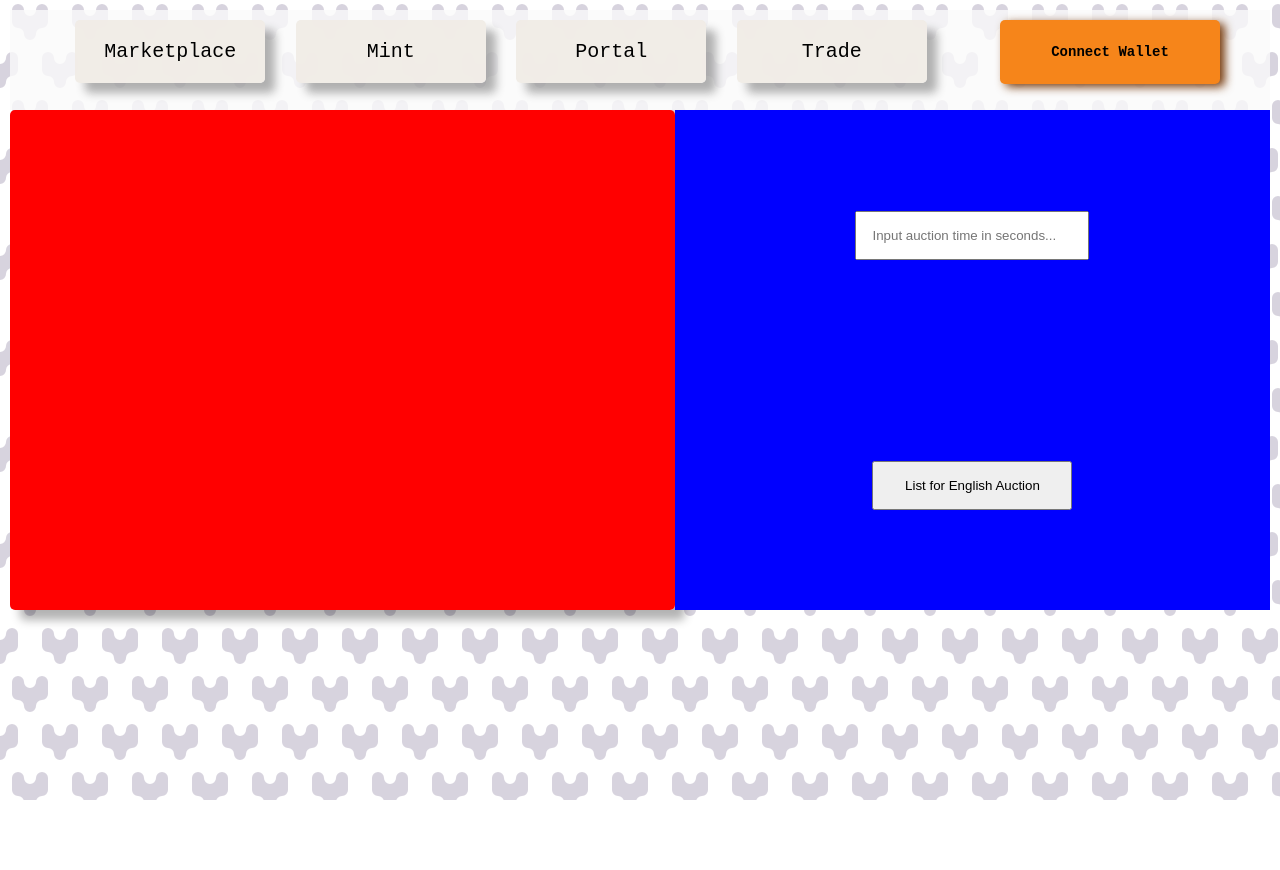
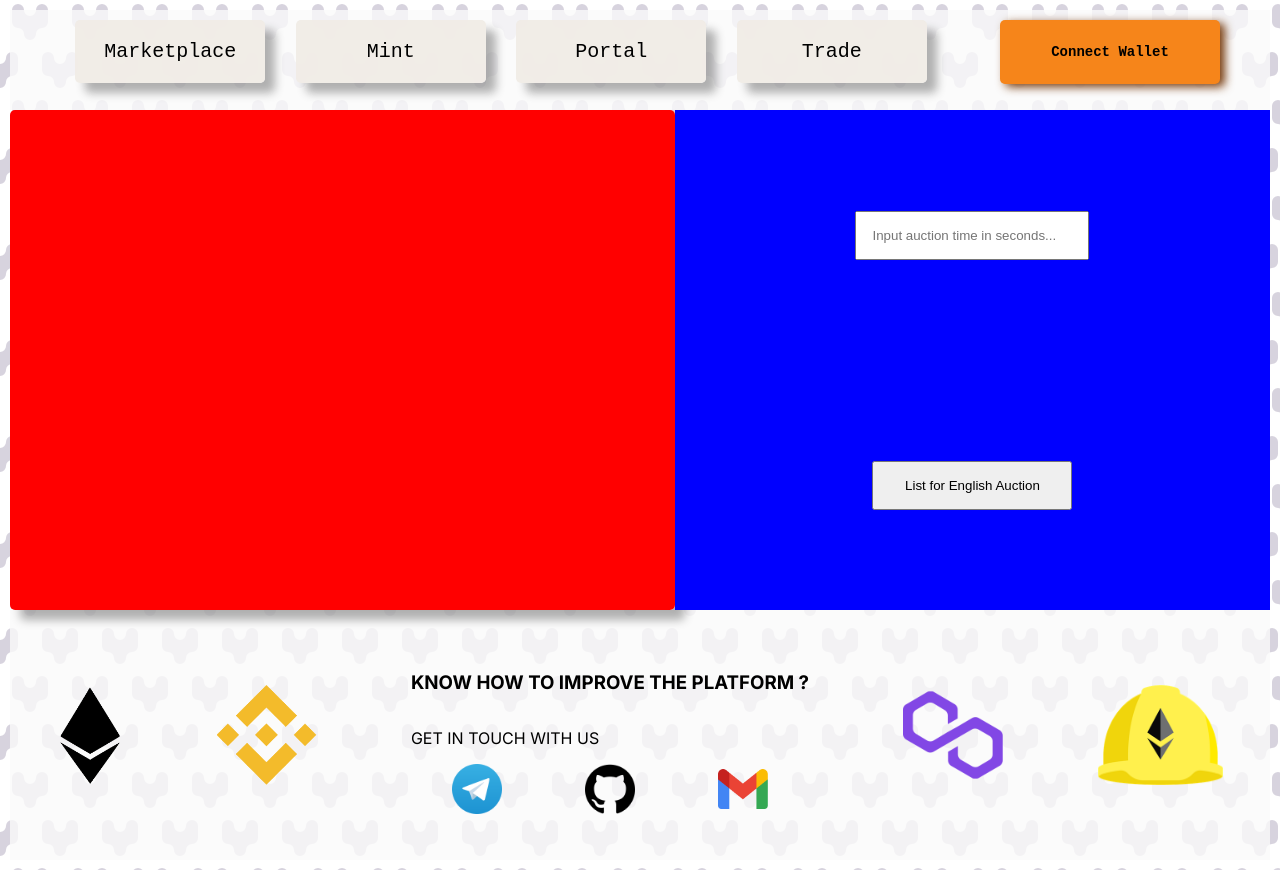
Before and after one commit to SKorchinskiy/NFT-Platform, a Next.js app in the folder client/: page /trade in a window 1280 px wide. Before the commit the page ends 800 px from the top, so only its background shows below. Built offline with nearby package versions, Linux system fonts and the light colour scheme.

Commit message:
+ add footer component / add footer to the layout

```diff
--- /dev/null
+++ b/client/src/app/_components/footer/footer.component.tsx
@@ -0,0 +1,98 @@
+import Image from "next/image";
+
+export default function Footer() {
+  return (
+    <div
+      style={{
+        display: "flex",
+        justifyContent: "space-around",
+        height: 250,
+        width: "100%",
+        background: "rgba(250, 250, 250, 0.8)",
+      }}
+    >
+      <div
+        style={{
+          display: "flex",
+          justifyContent: "space-around",
+          alignItems: "center",
+          width: "100%",
+        }}
+      >
+        <Image
+          src={"/ethereum-sign.png"}
+          alt="eth logo"
+          width={65}
+          height={100}
+        />
+        <Image
+          src={"/binance-sign.png"}
+          alt="eth logo"
+          width={100}
+          height={100}
+        />
+        <div
+          style={{
+            display: "flex",
+            flexDirection: "column",
+            justifyContent: "center",
+            textTransform: "uppercase",
+          }}
+        >
+          <h3>Know how to improve the platform ?</h3>
+          <p>Get in touch with us</p>
+          <div
+            style={{
+              display: "flex",
+              justifyContent: "space-around",
+              alignItems: "center",
+            }}
+          >
+            <a href="https://t.me/skorchinskiy" target="_blank">
+              <Image
+                src={"/telegram-sign.webp"}
+                alt="tg logo"
+                width={50}
+                height={50}
+                style={{ cursor: "pointer" }}
+              />
+            </a>
+            <a
+              href="https://github.com/skorchinskiy/nft-platform/issues"
+              target="_blank"
+            >
+              <Image
+                src={"/github-sign.png"}
+                alt="gh logo"
+                width={50}
+                height={50}
+                style={{ cursor: "pointer" }}
+              />
+            </a>
+            <a href="mailto:ddphyk@gmail.com" target="_blank">
+              <Image
+                src={"/gmail-sign.png"}
+                alt="gm logo"
+                width={50}
+                height={40}
+                style={{ cursor: "pointer" }}
+              />
+            </a>
+          </div>
+        </div>
+        <Image
+          src={"/polygon-sign.png"}
+          alt="eth logo"
+          width={100}
+          height={100}
+        />
+        <Image
+          src={"/hardhat-sign.png"}
+          alt="eth logo"
+          width={125}
+          height={100}
+        />
+      </div>
+    </div>
+  );
+}
--- a/client/src/app/layout.tsx
+++ b/client/src/app/layout.tsx
@@ -11,6 +11,7 @@ import CustomTokensProvider from "./providers/custom-tokens.provider";
 import NetworkProvider from "./providers/network.provider";
 import TradeTokensProvider from "./providers/trade-tokens.provider";
 import BidsProvider from "./providers/bids.provider";
+import Footer from "./_components/footer/footer.component";
 
 const inter = Inter({ subsets: ["latin"] });
 
@@ -38,6 +39,7 @@ export default function RootLayout({
                       <PopupProvider>
                         <Navbar />
                         {children}
+                        <Footer />
                         <ActionPopup />
                       </PopupProvider>
                     </BidsProvider>
```
